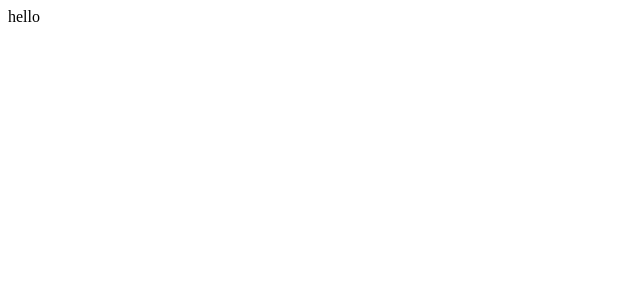
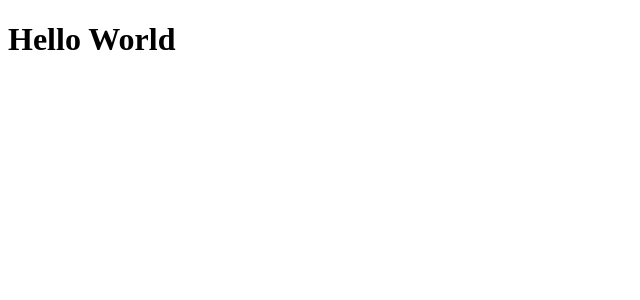
Before and after one commit to Mehra-Jatin/Payment_App, a React (Create React App) app in the folder frontend/: page / in a window 1280 px wide. Shown: the top 300 px of the page, without its empty margins (0-640 px from the left). Built offline with nearby package versions, Linux system fonts and the light colour scheme.

Commit message:
routes signup signin

```diff
--- a/frontend/package.json
+++ b/frontend/package.json
@@ -8,6 +8,7 @@
     "@testing-library/user-event": "^13.5.0",
     "react": "^18.3.1",
     "react-dom": "^18.3.1",
+    "react-router-dom": "^6.27.0",
     "react-scripts": "5.0.1",
     "web-vitals": "^2.1.4"
   },
--- a/frontend/src/App.js
+++ b/frontend/src/App.js
@@ -1,10 +1,16 @@
 import React from 'react'
-
+import SignUp from './pages/SignUp'
+import SignIn from './pages/SignIn'
+import {BrowserRouter as Router, Route,Routes} from 'react-router-dom'
 const App = () => {
   return (
-    <div>
-      hello
-    </div>
+     <Router>
+        <Routes>
+          <Route path="/" element={<h1>Hello World</h1>} />
+          <Route path="/signup" element={<SignUp/>} />
+          <Route path="/signin" element={<SignIn/>} />
+        </Routes>
+      </Router>
   )
 }
 
--- /dev/null
+++ b/frontend/src/pages/SignIn.jsx
@@ -0,0 +1,11 @@
+import React from 'react'
+
+function SignIn() {
+  return (
+    <div>
+       SignIn
+    </div>
+  )
+}
+
+export default SignIn
--- /dev/null
+++ b/frontend/src/pages/SignUp.jsx
@@ -0,0 +1,11 @@
+import React from 'react'
+
+function SignUp() {
+  return (
+    <div>
+      SignUp
+    </div>
+  )
+}
+
+export default SignUp
```
Also changed, not shown: 1 other file (tests, documents, lock files or other folders).
